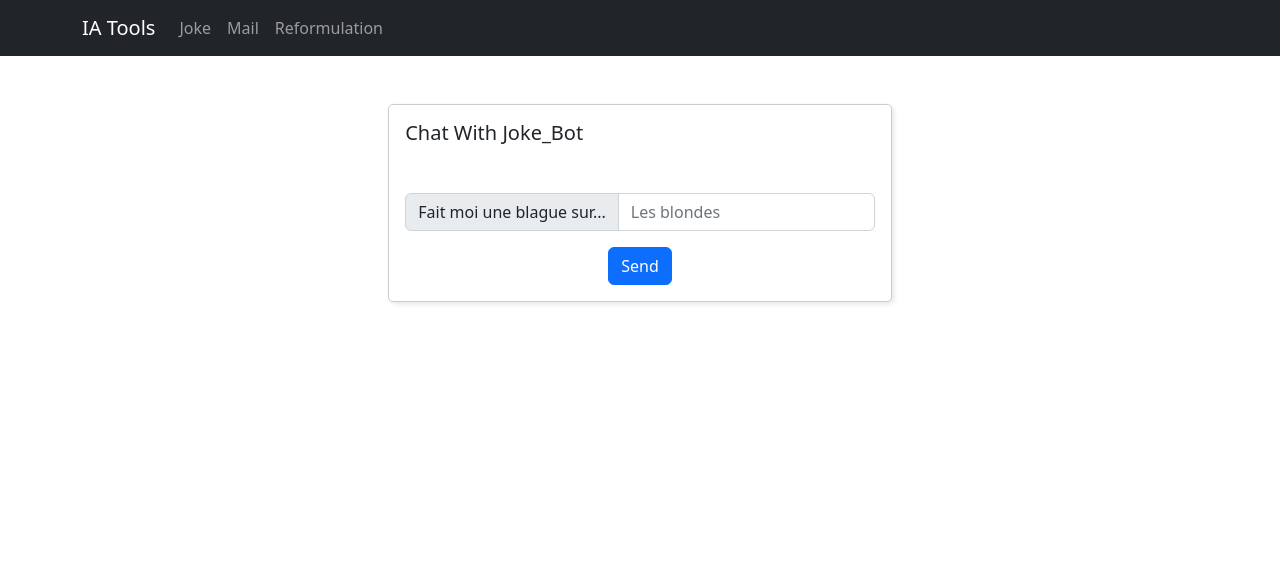
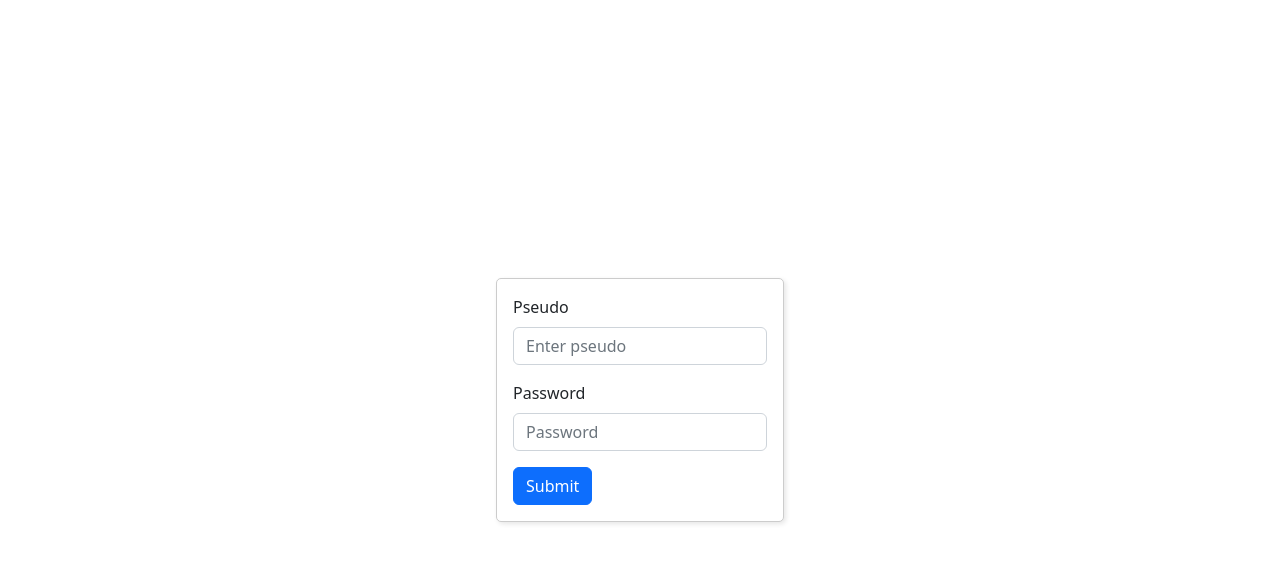
Before and after one commit to OoperG/Joke_bot, a React (Create React App) app: page / in a window 1280 px wide. Shown: the top 562 px of the page. Built offline with nearby package versions, Linux system fonts and the light colour scheme; no server answers.

Commit message:
-Add login page, global variable

```diff
--- a/src/App.js
+++ b/src/App.js
@@ -1,20 +1,25 @@
 import './App.css';
-import { BrowserRouter, Routes, Route } from "react-router-dom";
+import {BrowserRouter, Routes, Route} from "react-router-dom";
 import 'bootstrap/dist/css/bootstrap.min.css';
 import Joke from "./page/Joke";
 import Mail from "./page/Mail";
 import Reformulation from "./page/Reformulation";
+import {AuthProvider} from './components/AuthContext';
+import Login from "./page/Login";
 
 function App() {
 
     return (
-        <BrowserRouter>
-            <Routes>
-                <Route path="/" element={<Joke />} />
-                <Route path="/mail" element={<Mail />} />
-                <Route path="reformulation" element={<Reformulation/>} />
-            </Routes>
-        </BrowserRouter>
+        <AuthProvider>
+            <BrowserRouter>
+                <Routes>
+                    <Route path="" element={<Login/>}/>
+                    <Route path="/joke" element={<Joke/>}/>
+                    <Route path="/mail" element={<Mail/>}/>
+                    <Route path="/reformulation" element={<Reformulation/>}/>
+                </Routes>
+            </BrowserRouter>
+        </AuthProvider>
     );
 }
 
--- /dev/null
+++ b/src/components/AuthContext.js
@@ -0,0 +1,14 @@
+import { createContext, useState } from 'react';
+
+export const AuthContext = createContext();
+
+export const AuthProvider = ({ children }) => {
+    const [isLoggedIn, setIsLoggedIn] = useState(false);
+    const [username, setUsername] = useState('');
+
+    return (
+        <AuthContext.Provider value={{ isLoggedIn, setIsLoggedIn, username, setUsername }}>
+            {children}
+        </AuthContext.Provider>
+    );
+};
--- a/src/components/Navigation.js
+++ b/src/components/Navigation.js
@@ -1,16 +1,25 @@
 import {Container, Nav, Navbar} from "react-bootstrap";
+import { AuthContext } from '../components/AuthContext';
+import { useContext } from 'react';
 
 function Navigation() {
+
+    const { isLoggedIn, setIsLoggedIn, username, setUsername } = useContext(AuthContext);
 
     return (
         <Navbar bg="dark" variant="dark">
             <Container>
-                <Navbar.Brand href="#home">IA Tools</Navbar.Brand>
+                <Navbar.Brand href="/">IA Tools</Navbar.Brand>
                 <Nav className="me-auto">
                     <Nav.Link href="/joke">Joke</Nav.Link>
                     <Nav.Link href="/mail">Mail</Nav.Link>
                     <Nav.Link href="/reformulation">Reformulation</Nav.Link>
                 </Nav>
+                <Navbar.Collapse className="justify-content-end">
+                    <Navbar.Text>
+                        Signed in as: <a href="#login">{username}</a>
+                    </Navbar.Text>
+                </Navbar.Collapse>
             </Container>
         </Navbar>
     )
--- /dev/null
+++ b/src/css/login.css
@@ -0,0 +1,6 @@
+.containers {
+    height: 100vh; /* définir la hauteur de la section parente à 100% de la hauteur de l'écran */
+    display: flex;
+    justify-content: center;
+    align-items: center; /* centrer le contenu verticalement */
+}
--- /dev/null
+++ b/src/page/Login.js
@@ -0,0 +1,46 @@
+import { useContext, useState } from 'react';
+import { useNavigate } from 'react-router-dom';
+import { AuthContext } from '../components/AuthContext';
+import Button from 'react-bootstrap/Button';
+import Form from 'react-bootstrap/Form';
+import Card from 'react-bootstrap/Card';
+import "../css/login.css"
+
+function Login() {
+    const { isLoggedIn, setIsLoggedIn, username, setUsername } = useContext(AuthContext);
+    const [newUsername, setNewUsername] = useState('');
+    const navigate = useNavigate();
+    const handleSubmit = (event) => {
+        event.preventDefault();
+        setUsername(newUsername);
+        setIsLoggedIn(true);
+        setNewUsername('');
+        navigate('/joke');
+    };
+    return (
+        <div className="containers d-flex justify-content-center">
+            <Card style={{width: '18rem'}}>
+                <Card.Body>
+                    <Form>
+                        <Form.Group className="mb-3" controlId="formBasicEmail">
+                            <Form.Label>Pseudo</Form.Label>
+                            <Form.Control
+                                type="text"
+                                placeholder="Enter pseudo"
+                                onChange={(e) => setNewUsername(e.target.value)}/>
+                        </Form.Group>
+                        <Form.Group className="mb-3" controlId="formBasicPassword">
+                            <Form.Label>Password</Form.Label>
+                            <Form.Control type="password" placeholder="Password"/>
+                        </Form.Group>
+                        <Button variant="primary" type="submit" onClick={handleSubmit}>
+                            Submit
+                        </Button>
+                    </Form>
+                </Card.Body>
+            </Card>
+        </div>
+    );
+}
+
+export default Login;
```
